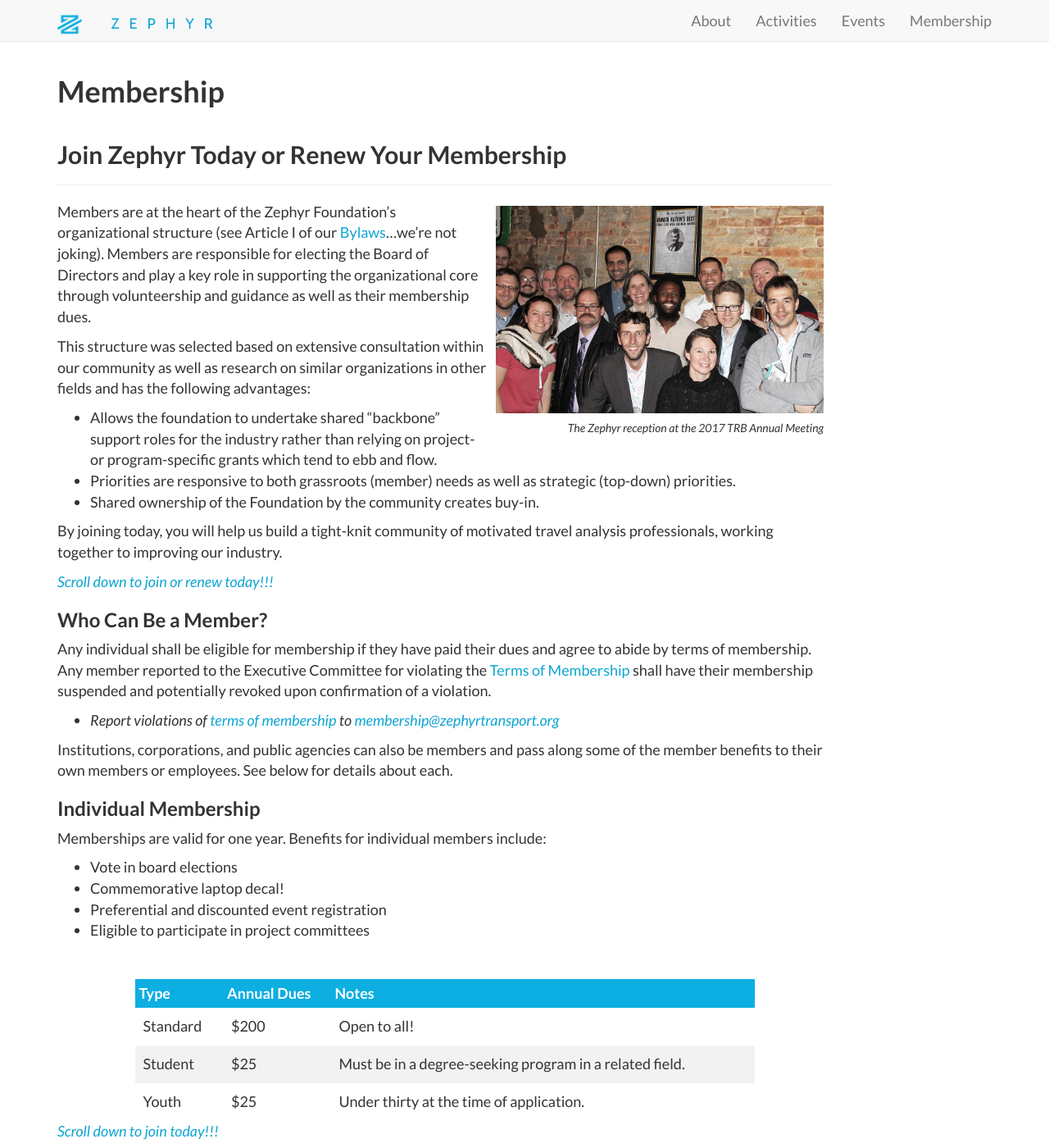
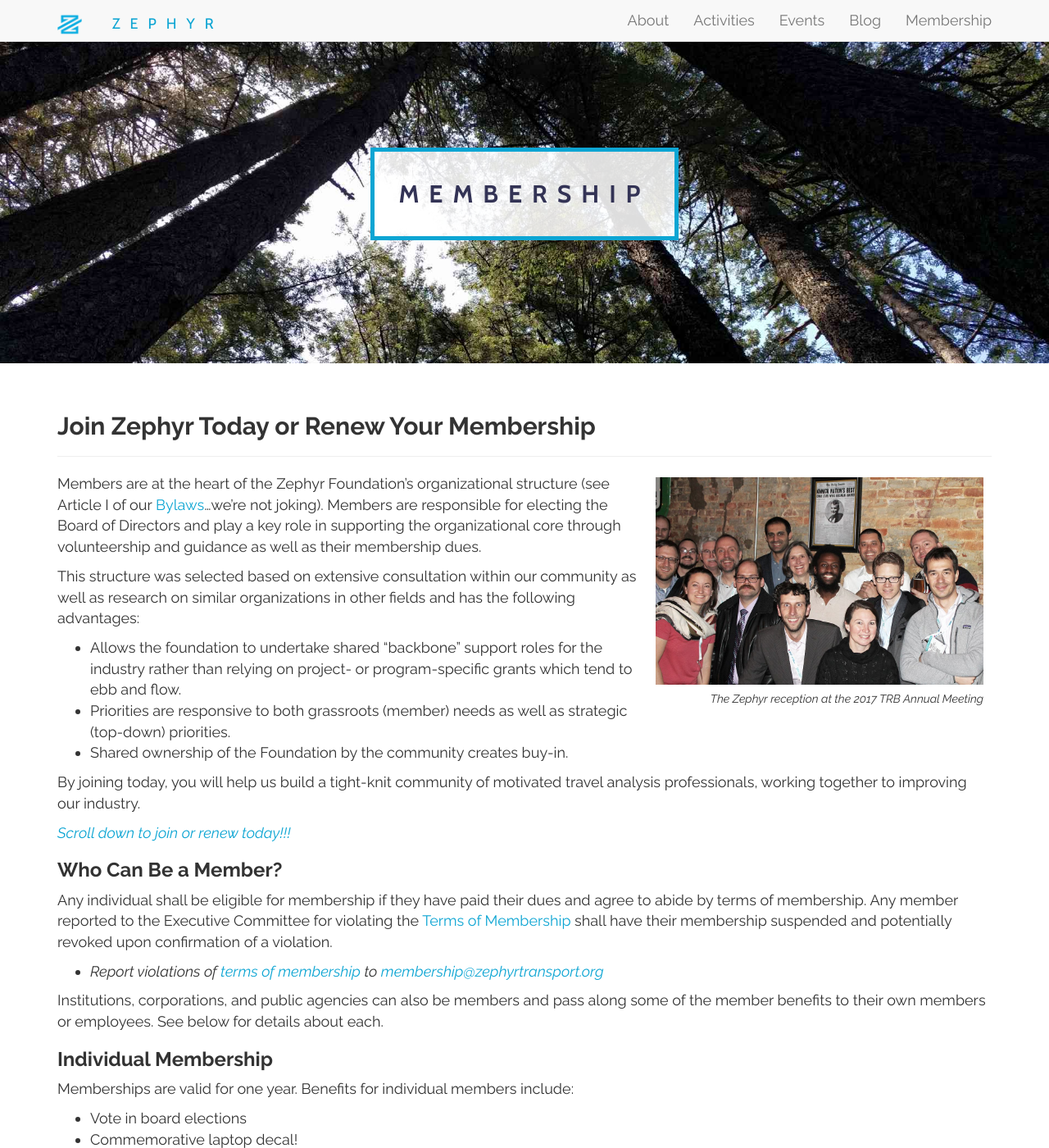
Before and after one commit to ZephyrTransport/zephyr-website, a Jekyll site: the page built from membership.md, in a window 1280 px wide and 1400 px high. Shown: the whole window at 82% size. Built offline with Jekyll 4.4.1, drawn with Linux system fonts in a browser that asks for light colours; nearby versions of some CDN libraries; some of the changed text lies outside the part shown.

Commit message:
images and layout

```diff
--- a/_includes/head.html
+++ b/_includes/head.html
@@ -23,19 +23,13 @@
     <!-- Custom Fonts -->
     <link crossorigin="anonymous" href="https://use.fontawesome.com/releases/v5.5.0/css/all.css" integrity="sha384-B4dIYHKNBt8Bc12p+WXckhzcICo0wtJAoU8YZTY5qE0Id1GSseTk6S+L3BlXeVIU" rel="stylesheet">
 
-    <link href="https://fonts.googleapis.com/css?family=Lato:300,400,700,300italic,400italic,700italic" rel="stylesheet" type="text/css">
+    <link href="https://fonts.googleapis.com/css?family=Raleway:300,400,700,300italic,400italic,700italic" rel="stylesheet" type="text/css">
     <link href="https://fonts.googleapis.com/css?family=Cabin:400,700&amp;subset=latin-ext" rel="stylesheet" type="text/css">
 
     <!-- Favicon -->
     <link rel="shortcut icon" href="{{ '/img/favicon.ico' | absolute_url }}" type="image/x-icon"/>
-    <!-- HTML5 Shim and Respond.js IE8 support of HTML5 elements and media queries -->
-        <!-- WARNING: Respond.js doesn't work if you view the page via file:// -->
-        <!--[if lt IE 9]>
-        <script src="https://oss.maxcdn.com/libs/html5shiv/3.7.0/html5shiv.js"></script>
-        <script src="https://oss.maxcdn.com/libs/respond.js/1.4.2/respond.min.js"></script>
-    <![endif]-->
 
-        <!-- New Styles! Woot -->
+    <!-- New Styles! Woot -->
     <link href="{{ '/css/zephyr-2020.css' | absolute_url }}" rel="stylesheet">
 
     <script>
--- a/css/landing-page.css
+++ b/css/landing-page.css
@@ -1,5 +1,6 @@
 ---
 ---
+
 /*!
  * Start Bootstrap - Landing Page Bootstrap Theme (http://startbootstrap.com)
  * Code licensed under the Apache License v2.0.
@@ -16,7 +17,7 @@
 h2,
 h3,
 h4 {
-	font-weight: 900;
+  font-weight: 700;
 }
 
 body,
@@ -32,7 +33,7 @@
 h4,
 h5,
 h6 {
-    font-family: "Lato","Helvetica Neue",Helvetica,Arial,sans-serif;
+  font-family: "Raleway", "Helvetica Neue", Helvetica, Arial, sans-serif;
 }
 
 body {
@@ -53,7 +54,7 @@
 }
 
 .btn-z {
-    font-family: 'Cabin', sans-serif;
+  font-family: "Cabin", sans-serif;
   text-transform: uppercase;
   text-align: center;
   color: white;
@@ -63,7 +64,7 @@
 }
 
 .zephyr {
-	font-family: 'Cabin', sans-serif;
+  font-family: "Cabin", sans-serif;
   text-transform: uppercase;
   letter-spacing: 12px;
 }
@@ -97,12 +98,12 @@
   padding: 10px;
   margin-top: 65px; /* If you're making other pages, make sure there is 50px of padding to make sure the navbar doesn't overlap content! */
   margin-bottom: 15px;
-    border-top:  2px solid #0daee1;
-    border-bottom:  2px solid #0daee1;
+  border-top: 2px solid #0daee1;
+  border-bottom: 2px solid #0daee1;
   background: #f8f8f8;
 }
 
-.event-img{
+.event-img {
   margin-top: 65px;
   height: 200px;
 }
@@ -126,7 +127,7 @@
   margin-bottom: 5px;
   margin-left: 5px;
   margin-right: 5px;
-	color: #2F4F4F;
+  color: #2f4f4f;
   background: #fafafa;
   background-size: cover;
 }
@@ -136,7 +137,7 @@
 }
 
 .gray-text {
-	color: #D3D3D3;
+  color: #d3d3d3;
 }
 
 .sidebar {
@@ -148,22 +149,20 @@
   padding-bottom: 50px;
   text-align: center;
   color: #f8f8f8;
-    background: url('../img/{{ site.top-bg-img }}' ) no-repeat center center;
+  background: url("../img/{{ site.top-bg-img }}") no-repeat center center;
   background-size: cover;
-    border-bottom:  2px solid #00aced;
+  border-bottom: 2px solid #00aced;
 }
-
 
 .intro-message {
   position: relative;
-    left: -10%;
   padding-top: 100px;
   padding-bottom: 100px;
 }
 
 .intro-callout {
   position: relative;
-	background-color:#0daee1;
+  background-color: #0daee1;
   padding-top: 10px;
   padding-bottom: 10px;
   padding-left: 4px;
@@ -174,7 +173,7 @@
   text-align: left;
   font-size: 13px;
   margin-left: 0.25em;
-  text-indent: -0.25em
+  text-indent: -0.25em;
 }
 
 .intro-callout a {
@@ -184,21 +183,21 @@
 
 .intro-message > h1 {
   margin: 0;
-    text-shadow: 2px 2px 3px rgba(0,0,0,0.6);
+  text-shadow: 2px 2px 3px rgba(0, 0, 0, 0.6);
   font-size: 5em;
 }
 
 .intro-divider {
   width: 400px;
   border-top: 1px solid #f8f8f8;
-    border-bottom: 1px solid rgba(0,0,0,0.2);
+  border-bottom: 1px solid rgba(0, 0, 0, 0.2);
 }
 
 .intro-message > h3 {
-    text-shadow: 2px 2px 2px rgba(0,0,0,0.9);
+  text-shadow: 2px 2px 2px rgba(0, 0, 0, 0.9);
 }
 
-@media(max-width:767px) {
+@media (max-width: 767px) {
   .intro-message {
     padding-bottom: 15%;
     padding-top: 15%;
@@ -225,7 +224,7 @@
 
   .banner h2 {
     margin: 0;
-        text-shadow: 2px 2px 3px rgba(0,0,0,0.6);
+    text-shadow: 2px 2px 3px rgba(0, 0, 0, 0.6);
     font-size: 3em;
   }
 
@@ -264,7 +263,7 @@
 }
 
 .section-divider {
-	border-top:  2px solid #00aced;
+  border-top: 2px solid #00aced;
 }
 
 .section-heading {
@@ -274,13 +273,13 @@
 .project-heading-spacer-left {
   float: left;
   width: 200px;
-    border-top: 3px solid #00aced ;
+  border-top: 3px solid #00aced;
 }
 
 .project-heading-spacer-right {
   float: right;
   width: 200px;
-    border-top: 3px solid #00aced ;
+  border-top: 3px solid #00aced;
 }
 
 .section-heading-spacer-center {
@@ -300,26 +299,26 @@
 .banner {
   padding: 100px 0;
   color: #f8f8f8;
-    background: url('../img/{{ site.bottom-bh-img }}') no-repeat bottom center;
+  background: url("../img/{{ site.bottom-bh-img }}") no-repeat bottom center;
   background-size: cover;
 }
 
 .discuss-banner {
   padding: 40px 0;
-    color: #C0C0C0;
+  color: #c0c0c0;
   background-size: cover;
 }
 
 .banner h2 {
   margin: 0;
-    text-shadow: 2px 2px 3px rgba(0,0,0,0.6);
+  text-shadow: 2px 2px 3px rgba(0, 0, 0, 0.6);
   font-size: 3em;
   text-align: left;
 }
 
 .discuss-banner h2 {
   margin: 0;
-    text-shadow: 2px 2px 3px rgba(0,0,0,0.6);
+  text-shadow: 2px 2px 3px rgba(0, 0, 0, 0.6);
   font-size: 3em;
   text-align: right;
 }
@@ -333,7 +332,7 @@
   margin-top: 0;
 }
 
-@media(max-width:1199px) {
+@media (max-width: 1199px) {
   ul.banner-social-buttons {
     float: right;
     margin-top: 15px;
@@ -372,21 +371,22 @@
     flex: 0 0 33.3333%;
     max-width: 33.3333%;
   }
-
 }
 
 /***
 * Cards
 */
-.card .card-image{
+.card .card-image {
   overflow: hidden;
 }
 
-.card{
+.card {
   margin: 20px 20px 20px 0px;
   position: relative;
-    -webkit-box-shadow: 0 2px 5px 0 rgba(0, 0, 0, 0.16), 0 2px 10px 0 rgba(0, 0, 0, 0.12);
-    -moz-box-shadow: 0 2px 5px 0 rgba(0, 0, 0, 0.16), 0 2px 10px 0 rgba(0, 0, 0, 0.12);
+  -webkit-box-shadow: 0 2px 5px 0 rgba(0, 0, 0, 0.16),
+    0 2px 10px 0 rgba(0, 0, 0, 0.12);
+  -moz-box-shadow: 0 2px 5px 0 rgba(0, 0, 0, 0.16),
+    0 2px 10px 0 rgba(0, 0, 0, 0.12);
   box-shadow: 4 2px 5px 0 rgba(0, 0, 0, 0.16), 0 2px 10px 0 rgba(0, 0, 0, 0.12);
 }
 
@@ -411,13 +411,12 @@
 
 .card .card-action a {
   font-size: 15px;
-    text-transform:uppercase;
+  text-transform: uppercase;
   margin-right: 20px;
 }
 
-
 .card .card-action a:hover {
-    text-decoration:none;
+  text-decoration: none;
 }
 
 /***
@@ -437,23 +436,23 @@
   border-color: inherit;
 }
 
-th{
-    border:inherit;
+th {
+  border: inherit;
   background-color: #0daee1;
   color: white;
   margin: 2px;
   padding: 5px;
 }
 
-tr:nth-child(even){
+tr:nth-child(even) {
   background-color: #f2f2f2;
 }
 
-tr{
+tr {
   padding: 20px;
 }
 
-td{
+td {
   padding: 10px;
 }
 
@@ -462,19 +461,17 @@
 }
 
 #home-simple {
- font-family: 'Cabin', sans-serif;
+  font-family: "Cabin", sans-serif;
   padding-top: 72px;
   padding-left: 15px;
   padding-bottom: 10px;
 }
 
 .holds-the-slack-iframe {
-
 }
 
 /* Control buttons  */
-#opportunities-carousel .carousel-control
-{
+#opportunities-carousel .carousel-control {
   background: none;
   color: #222;
   font-size: 2.3em;
@@ -482,12 +479,10 @@
   margin-top: 60px;
 }
 /* Previous button  */
-#opportunities-carousel .carousel-control.left
-{
+#opportunities-carousel .carousel-control.left {
   left: -12px;
 }
 /* Next button  */
-#opportunities-carousel .carousel-control.right
-{
+#opportunities-carousel .carousel-control.right {
   right: -12px !important;
 }
--- a/membership.md
+++ b/membership.md
@@ -1,7 +1,8 @@
 ---
-layout: simple
+layout: project
 title: "Membership"
 subTitle: "Become a member to support Zephyr!"
+img: trees.jpg
 ---
 
 ## Join Zephyr Today or Renew Your Membership
@@ -13,27 +14,30 @@
 <h5 style="text-align:right;"><i>The Zephyr reception at the 2017 TRB Annual Meeting</i></h5>
 </div>
 
-Members are at the heart of the Zephyr Foundation’s organizational structure (see Article I of our [Bylaws](/bylaws)...we're not joking).  Members are responsible for electing the Board of Directors and play a key role in supporting the organizational core through volunteership and guidance as well as their membership dues.
+Members are at the heart of the Zephyr Foundation’s organizational structure (see Article I of our [Bylaws](/bylaws)...we're not joking). Members are responsible for electing the Board of Directors and play a key role in supporting the organizational core through volunteership and guidance as well as their membership dues.
 
 This structure was selected based on extensive consultation within our community as well as research on similar organizations in other fields and has the following advantages:
+
 - Allows the foundation to undertake shared “backbone” support roles for the industry rather than relying on project- or program-specific grants which tend to ebb and flow.
 - Priorities are responsive to both grassroots (member) needs as well as strategic (top-down) priorities.
 - Shared ownership of the Foundation by the community creates buy-in.
 
 By joining today, you will help us build a tight-knit community of motivated travel analysis professionals, working together to improving our industry.
 
-[*Scroll down to join or renew today!!!*](#join)
+[_Scroll down to join or renew today!!!_](#join)
 
 ### Who Can Be a Member?
 
 Any individual shall be eligible for membership if they have paid their dues and agree to abide by terms of membership. Any member reported to the Executive Committee for violating the [Terms of Membership](/terms-of-membership) shall have their membership suspended and potentially revoked upon confirmation of a violation.
-- *Report violations of [terms of membership](/terms-of-membership) to [membership@zephyrtransport.org](mailto:membership@zephyrtransport.org)*
 
-Institutions, corporations, and public agencies can also be members and pass along some of the member benefits to their own members or employees.  See below for details about each.
+- _Report violations of [terms of membership](/terms-of-membership) to [membership@zephyrtransport.org](mailto:membership@zephyrtransport.org)_
+
+Institutions, corporations, and public agencies can also be members and pass along some of the member benefits to their own members or employees. See below for details about each.
 
 ### Individual Membership
 
 Memberships are valid for one year. Benefits for individual members include:
+
 - Vote in board elections
 - Commemorative laptop decal!
 - Preferential and discounted event registration
@@ -41,19 +45,20 @@
 
 <br/>
 
-**Type** | **Annual Dues** | **Notes**
---- | --- | ---
-Standard | $200 | Open to all!
-Student | $25 | Must be in a degree-seeking program in a related field.
-Youth   | $25 | Under thirty at the time of application.
+| **Type** | **Annual Dues** | **Notes**                                               |
+| -------- | --------------- | ------------------------------------------------------- |
+| Standard | \$200           | Open to all!                                            |
+| Student  | \$25            | Must be in a degree-seeking program in a related field. |
+| Youth    | \$25            | Under thirty at the time of application.                |
 
-[*Scroll down to join today!!!*](#join)
+[_Scroll down to join today!!!_](#join)
 
 <br/>
 
 ### Public Agencies
 
-Memberships are valid for one year.  Benefits for public agency membership include
+Memberships are valid for one year. Benefits for public agency membership include
+
 - Vote in board elections
 - Commemorative laptop decals and plaque
 - Preferential and discounted event registration for employees
@@ -63,11 +68,11 @@
 
 <br/>
 
-|**Size** | **Annual Dues** |**Service Area** |
-|---------|------------------|-------------------------|
-**Small:** | $2,500 | < 500,000 service area
-**Medium:&nbsp;&nbsp;** |$5,000 | 500,000 - 1 million service area&nbsp;&nbsp;
-**Large:** |	$10,000 | > 1 million service area
+| **Size**                | **Annual Dues** | **Service Area**                             |
+| ----------------------- | --------------- | -------------------------------------------- |
+| **Small:**              | \$2,500         | < 500,000 service area                       |
+| **Medium:&nbsp;&nbsp;** | \$5,000         | 500,000 - 1 million service area&nbsp;&nbsp; |
+| **Large:**              | \$10,000        | > 1 million service area                     |
 
 <br/>
 
@@ -78,6 +83,7 @@
 ### Businesses and Institutions
 
 Memberships are valid for one year. Benefits for business and institutional members include
+
 - Vote in board elections
 - Commemorative laptop decals and plaque
 - Preferential and discounted event registration for employees
@@ -87,11 +93,11 @@
 
 <br/>
 
-| **Size** | **Annual Dues** |
-|---------|------------------|
-| **Supporting:** | $5,000 |
-| **Sustaining:&nbsp;&nbsp;** | $10,000 |
-|  **Leadership:** |	$25,000 |
+| **Size**                    | **Annual Dues** |
+| --------------------------- | --------------- |
+| **Supporting:**             | \$5,000         |
+| **Sustaining:&nbsp;&nbsp;** | \$10,000        |
+| **Leadership:**             | \$25,000        |
 
 <br/>
 
@@ -105,9 +111,10 @@
 
 **All individual members must agree to the [Zephyr Terms of Membership](/terms-of-membership).**
 
+We'll need your name, email, and a valid credit/debit card info to process your membership. We use the [Stripe](https://stripe.com) payment system, which means we never see your credit card number and thus cannot lose it.
 
-We'll need your name, email, and a valid credit/debit card info to process your membership.  We use the [Stripe](https://stripe.com) payment system, which means we never see your credit card number and thus cannot lose it.
 #### Other payment options
+
 To do a check, bank transfer or request an invoice, please email: [membership@zephyrtransport.org](mailto:membership@zephyrtransport.org)
 
 <!-- stripe -->
@@ -124,7 +131,6 @@
 
 <br/>
 Thanks for considering joining Zephyr. We look forward to building great things with you!
-
 
 <br/><br/><br/><br/><br/>
 
```
Also changed, not shown: election.md (+1 -0 lines). Lines whose indentation alone changed are shown as unchanged.
